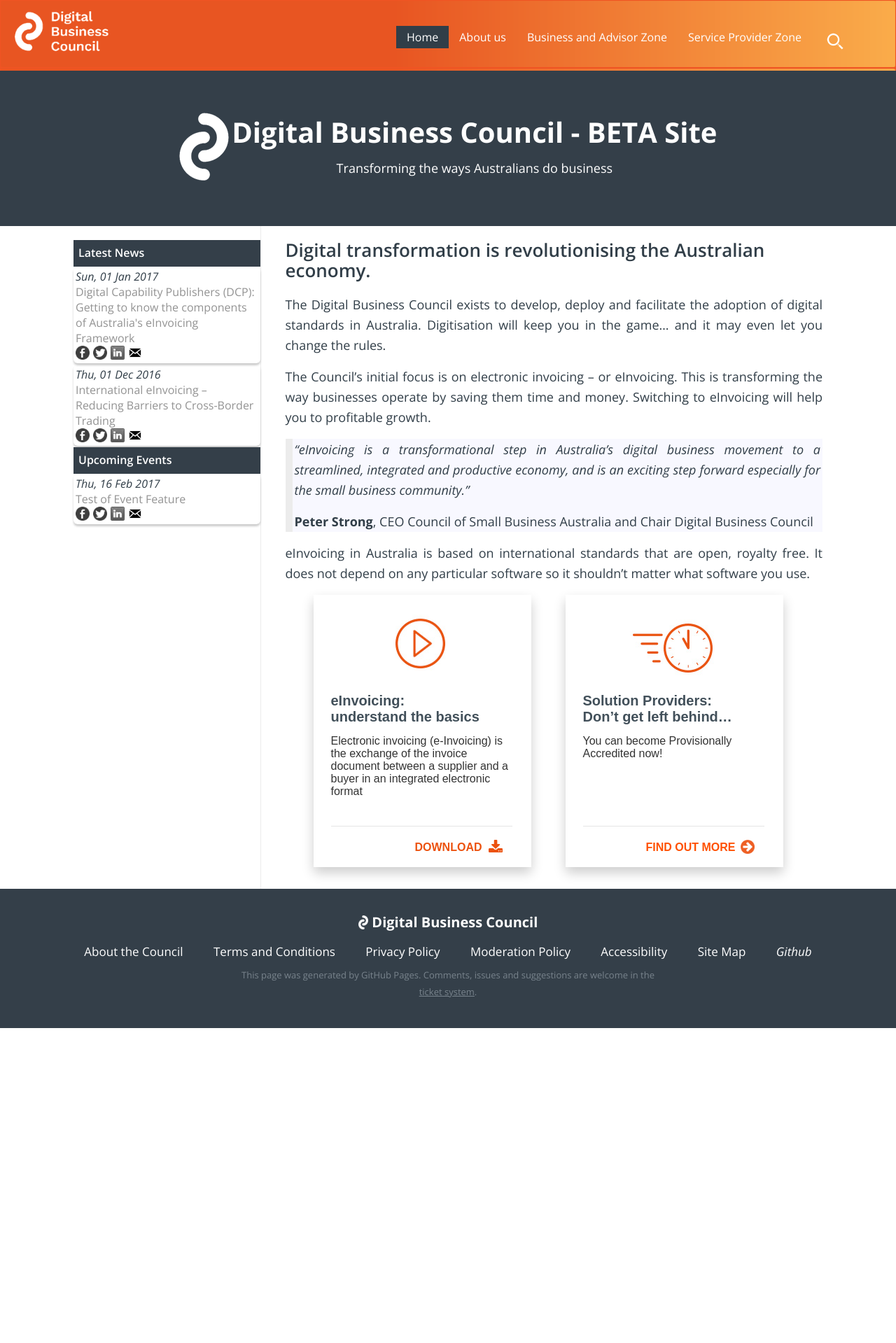
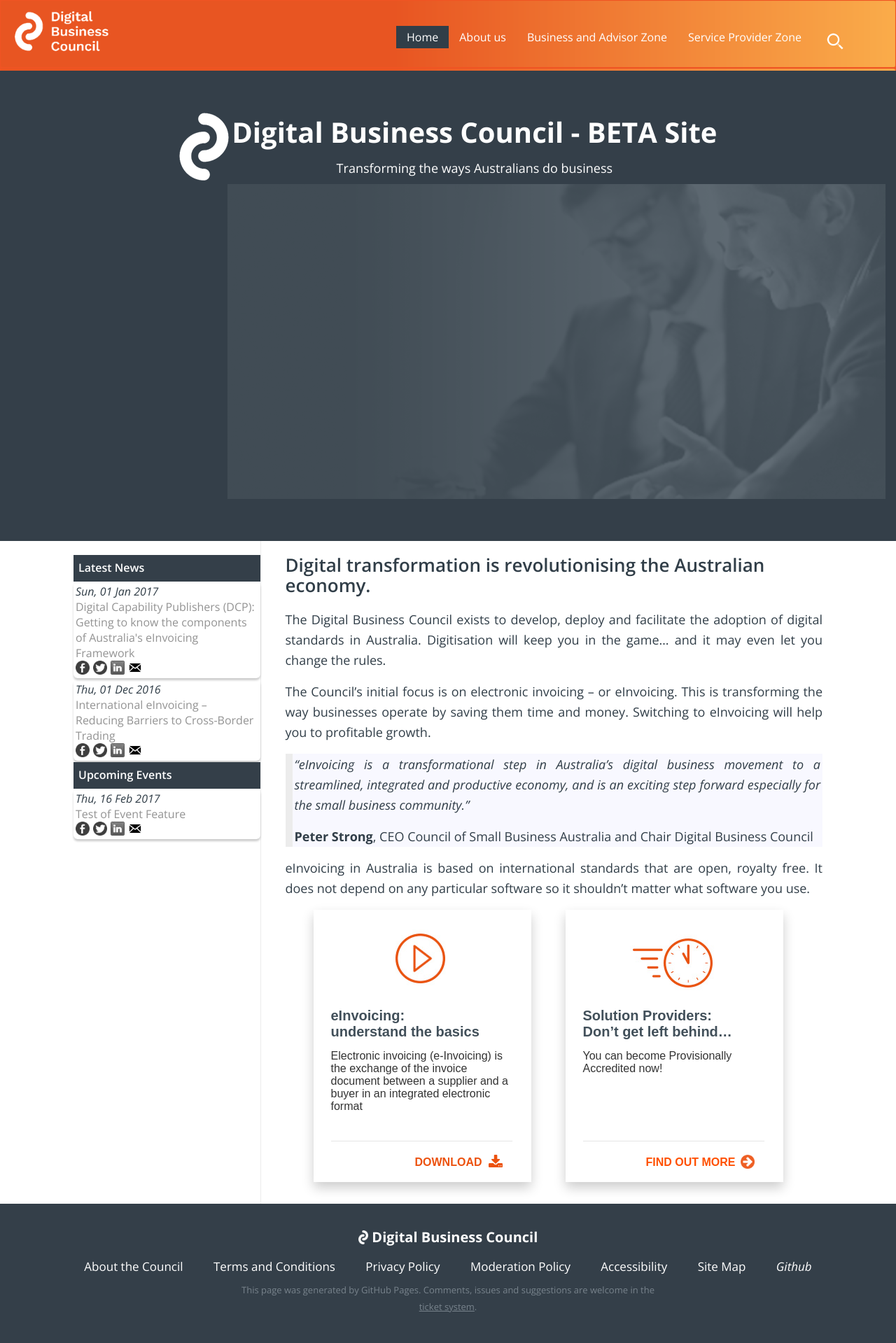
Before and after one commit to Digital-Business-Council/Digital-Business-Council.github.io, a Jekyll site: the page built from index.md, in a window 1280 px wide. Shown: the whole page at 70% size. Built offline with Jekyll 4.4.1, drawn with Linux system fonts in a browser that asks for light colours; our own code applies the rules of GitHub Pages for plain Markdown files; before the commit the page ends 1469 px from its top, so only the background shows below that.

Commit message:
Update header.html

```diff
--- a/_includes/header.html
+++ b/_includes/header.html
@@ -22,6 +22,7 @@
                 <div class="header-name">Digital Business Council - BETA Site</div>
                 <div class="header-tagline">Transforming the ways Australians do business</div>
             </div>
+	    <img src="/images/people-overlay.png" style="float: right;">
         </div>
     </div>
 </header>
```
